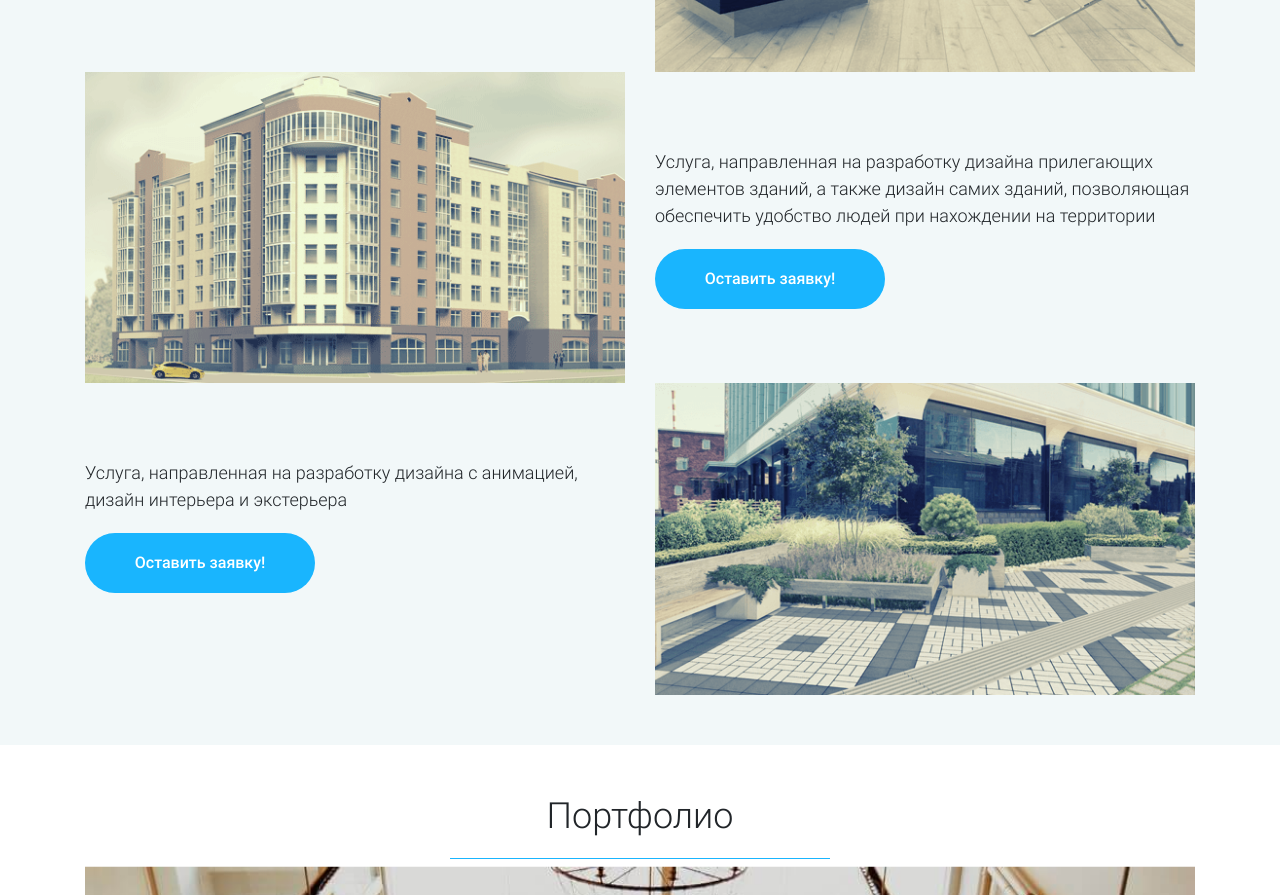
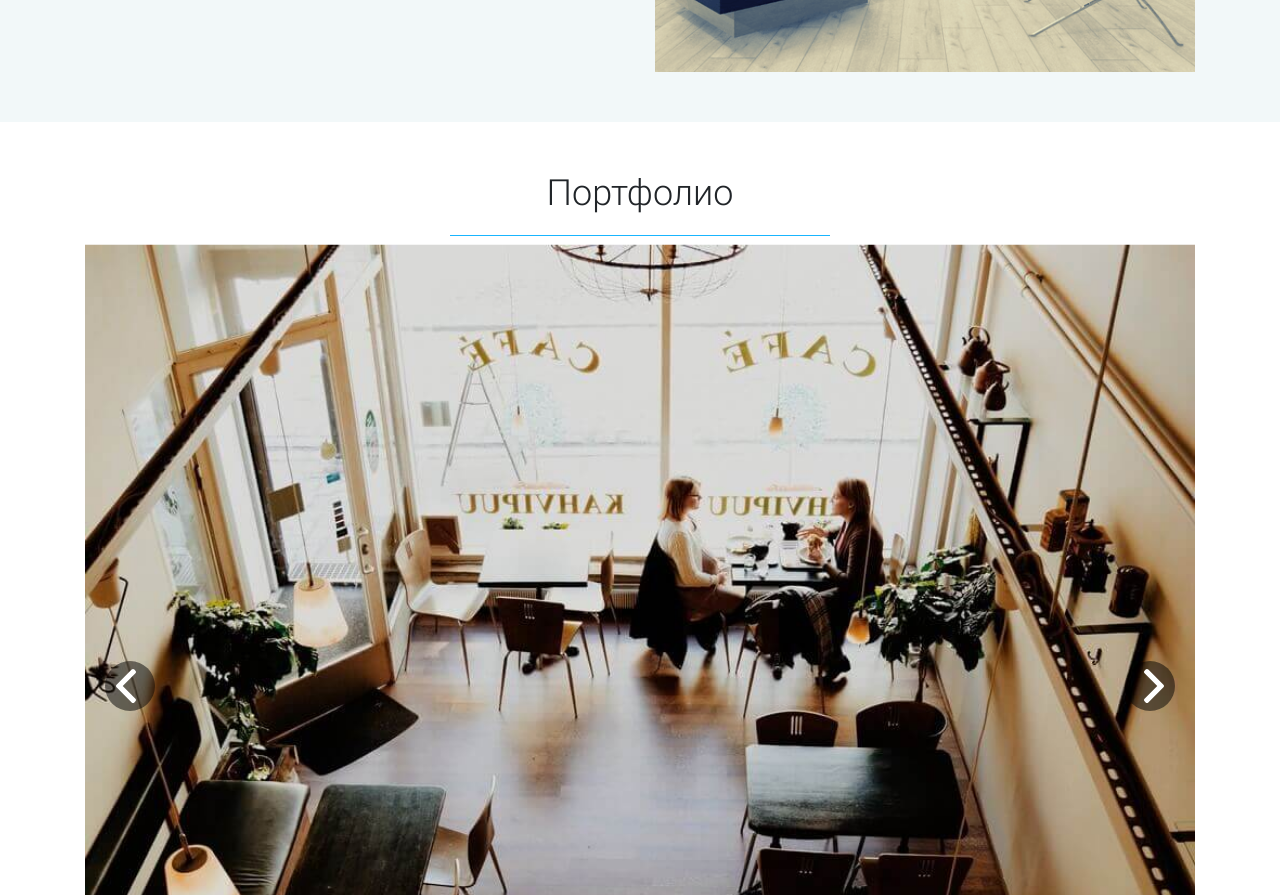
Before and after one commit to Xazar77/3GLO, a website built with webpack: page index.html in a window 1280 px wide. Shown: the part 1293-2188 px from the top of the page. Built offline with Linux system fonts and the light colour scheme.

Commit message:
выполнил основное задание 23 урока

```diff
--- a/index.html
+++ b/index.html
@@ -133,7 +133,7 @@
 		</div>
 
 
-		<div class="service-tab row">
+		<div class="service-tab row d-none">
 			<div class="col-md-6 col-sm-6">
 				<img src="images/service/service-2.png" alt="">
 			</div>
@@ -149,7 +149,7 @@
 		</div>
 
 
-		<div class="service-tab row">
+		<div class="service-tab row d-none">
 			<div class="service-outer col-md-6 col-sm-6 col-12">
 				<div class="service-inner">
 					<p>Услуга, направленная на разработку дизайна с анимацией, дизайн интерьера и экстерьера</p>
--- a/src/modules/tabs.js
+++ b/src/modules/tabs.js
@@ -17,7 +17,7 @@ const tabs = () => {
                     tab.classList.remove("active");
                     tabContent[index].classList.add("d-none");
                 }
-            })
+            });
         }
     });
 
```
Also changed, not shown: dist/js/main.js.
